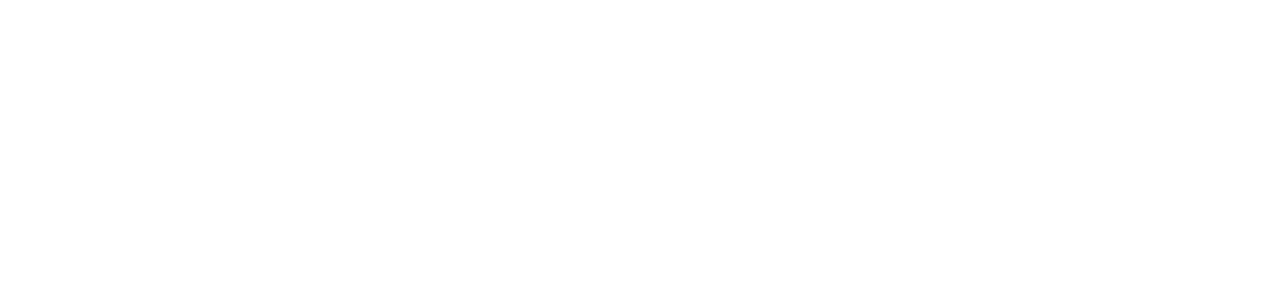
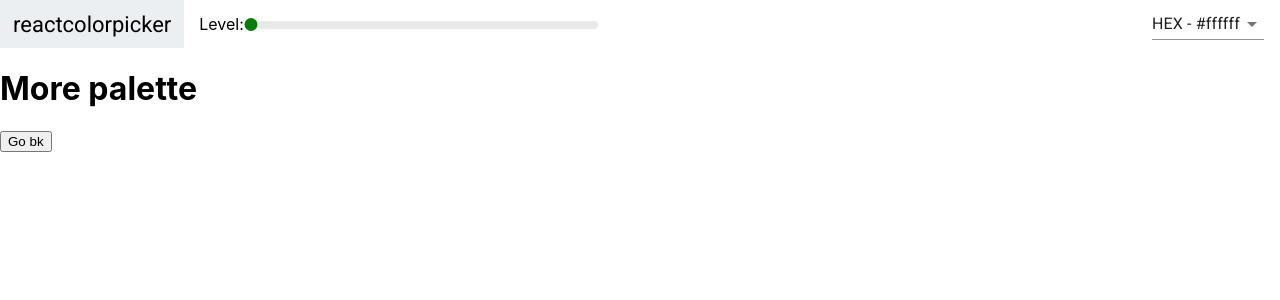
Before and after one commit to nikhilknick/cooolors, a React (Create React App) app: page /palette/1/1 in a window 1280 px wide. Shown: the top 300 px of the page. Built offline with nearby package versions, Linux system fonts and the light colour scheme.

Commit message:
Adding singlecolorpalette and link

```diff
--- a/src/App.js
+++ b/src/App.js
@@ -1,24 +1,46 @@
 import React from "react";
 import Palette from "./Palette";
-import PaletteList from './PaletteList'
+import PaletteList from "./PaletteList";
 import seedColors from "./seedColors";
 import { generatePalette } from "./colorHelpers";
 import { Route, Switch } from "react-router-dom";
+import SingleColorPalette from "./SingleColorPalette";
 
 class App extends React.Component {
   findPalette(id) {
-    return seedColors.find((palette) => palette.id === id);
+    return seedColors.find(palette => palette.id === id);
   }
+  // findMorePalette(id){
+  //   console.log(id);
+  //   return seedColors.colors.find(palette => palette.name === id)
+  // }
 
   render() {
     return (
       <Switch>
-        <Route exact path="/" render={routeProps => <PaletteList palettes={seedColors} {...routeProps}/>} />
+        <Route
+          exact
+          path="/"
+          render={routeProps => (
+            <PaletteList palettes={seedColors} {...routeProps} />
+          )}
+        />
         <Route
           exact
           path="/palette/:id"
           render={routeProps => (
-            <Palette palette={generatePalette(this.findPalette(routeProps.match.params.id))} />
+            <Palette
+              palette={generatePalette(
+                this.findPalette(routeProps.match.params.id)
+              )}
+            />
+          )}
+        />{" "}
+        <Route
+          exact
+          path="/palette/:paletteId/:colorId"
+          render={routeProps => (
+            <SingleColorPalette {...routeProps} />
           )}
         />
       </Switch>
--- a/src/ColorBox.js
+++ b/src/ColorBox.js
@@ -1,30 +1,39 @@
 import React, { Component } from "react";
+import { Link } from "react-router-dom";
 import { CopyToClipboard } from "react-copy-to-clipboard";
 import "./ColorBox.css";
 
 export default class ColorBox extends Component {
-  constructor(props){
+  constructor(props) {
     super(props);
     this.state = {
       copied: false
-    }
+    };
     this.changeCopyState = this.changeCopyState.bind(this);
+    this.handleMore = this.handleMore.bind(this);
   }
 
-  changeCopyState(){
-    this.setState({copied:true},()=>{
+  changeCopyState() {
+    this.setState({ copied: true }, () => {
       setTimeout(() => {
-        this.setState({copied:false})
+        this.setState({ copied: false });
       }, 1500);
     });
   }
+
+  handleMore() {
+    this.props.history.push("/");
+  }
   render() {
-    const { name, background } = this.props;
-    const {copied} = this.state
+    const { name, background, paletteId, id } = this.props;
+    const { copied } = this.state;
     return (
-      <CopyToClipboard text={background}  onCopy={this.changeCopyState}>
+      <CopyToClipboard text={background} onCopy={this.changeCopyState}>
         <div className="ColorBox" style={{ background }}>
-          <div className={`copy-overlay ${copied && "show"}`} style={{background}}/>
+          <div
+            className={`copy-overlay ${copied && "show"}`}
+            style={{ background }}
+          />
           <div className={`copy-msg ${copied && "show"}`}>
             <h1>Copied!</h1>
             <p>{background}</p>
@@ -35,7 +44,9 @@
             </div>
             <button className="copy-button">Copy</button>
           </div>
-          <span className="see-more">More</span>
+          <Link to={`/palette/${paletteId}/${id}`} onClick={e => e.stopPropagation()}>
+            <span className="see-more">More</span>
+          </Link>
         </div>
       </CopyToClipboard>
     );
--- a/src/Palette.js
+++ b/src/Palette.js
@@ -23,10 +23,11 @@
 
   render() {
     const { level, format } = this.state;
-    const { colors, paletteName, emoji } = this.props.palette;
+    const { colors, paletteName, emoji, id } = this.props.palette;
     const colorBoxes = colors[level].map(color => (
-      <ColorBox background={color[format]} name={color.name} key={color.id} />
+      <ColorBox background={color[format]} name={color.name} key={color.id} id={color.id} paletteId={id}/>
     ));
+
 
     return (
       <div className="Palette">
--- /dev/null
+++ b/src/SingleColorPalette.js
@@ -0,0 +1,21 @@
+import React, { Component } from 'react';
+import Navbar from './Navbar';
+
+export default class SingleColorPalette extends Component {
+    constructor(props){
+        super(props);
+        this.handleBack = this.handleBack.bind(this);
+    }
+    handleBack(){
+        this.props.history.push(`/palette/${this.props.match.params.paletteId}`);
+    }
+    render() {
+        return (
+            <div>
+                <Navbar/>
+                <h1>More palette</h1>
+                <button onClick={this.handleBack}>Go bk</button>
+            </div>
+        )
+    }
+}
```
Also changed, not shown: 1 other file (tests, documents, lock files or other folders).
